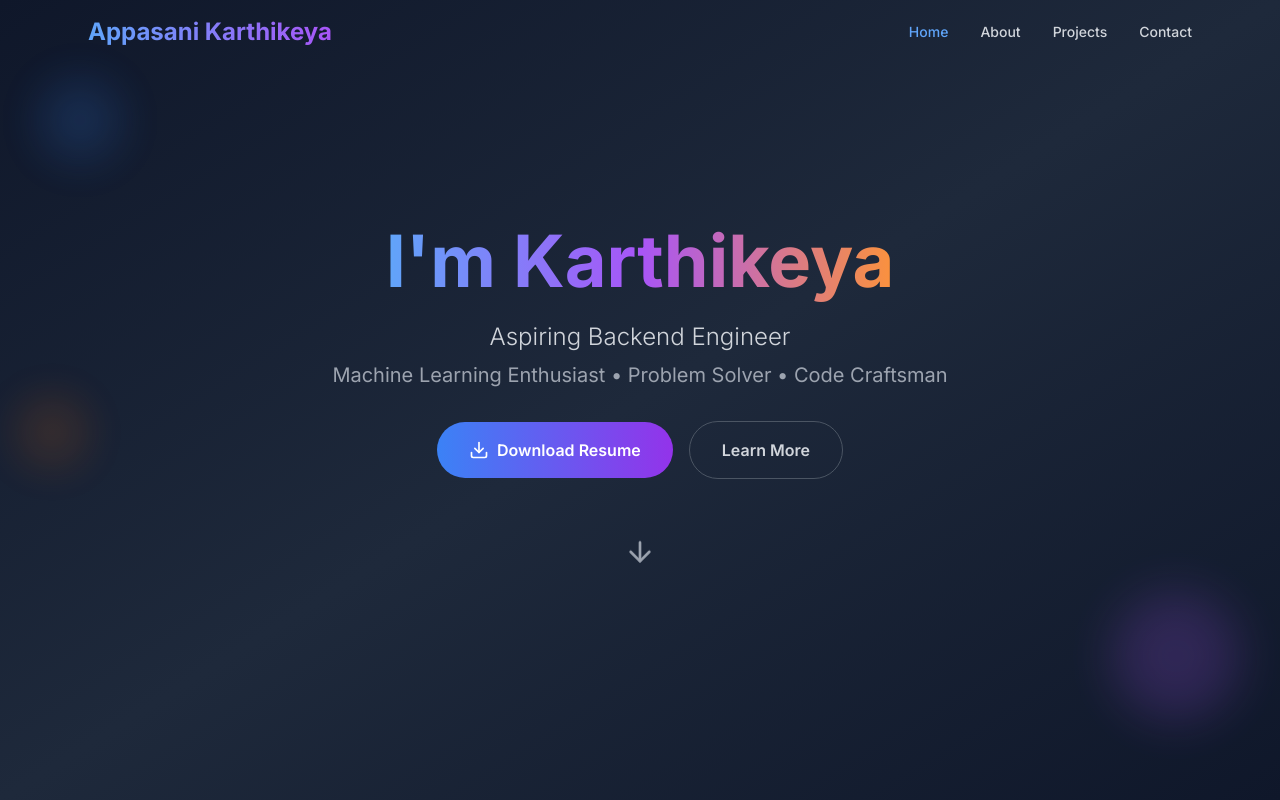
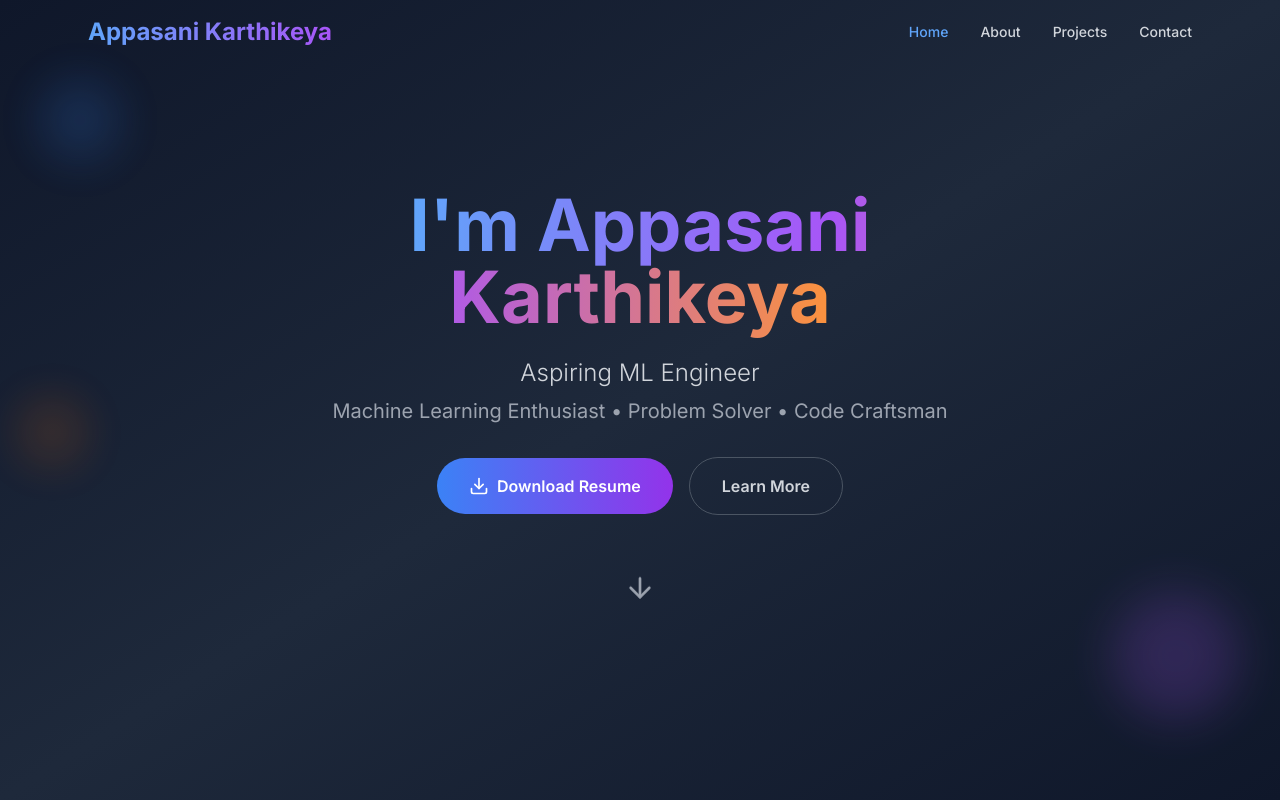
Before and after one commit to AppasaniKarthikeya/Personal_Portfolio, a React (Vite) app: page / in a window 1280 px wide. Shown: the top 800 px of the page. Built offline with nearby package versions, Linux system fonts and the light colour scheme.

Commit message:
Update Hero.tsx

```diff
--- a/src/components/Hero.tsx
+++ b/src/components/Hero.tsx
@@ -15,11 +15,11 @@ export default function Hero() {
         <div className="mb-8">
           <h1 className="text-5xl md:text-7xl font-bold mb-6">
             <span className="bg-gradient-to-r from-blue-400 via-purple-500 to-orange-400 bg-clip-text text-transparent">
-              I'm Karthikeya
+              I'm Appasani Karthikeya
             </span>
           </h1>
           <p className="text-xl md:text-2xl text-gray-300 mb-2 font-light">
-            Aspiring Backend Engineer
+            Aspiring ML Engineer
           </p>
           <p className="text-lg md:text-xl text-gray-400 mb-8">
             Machine Learning Enthusiast • Problem Solver • Code Craftsman
```
